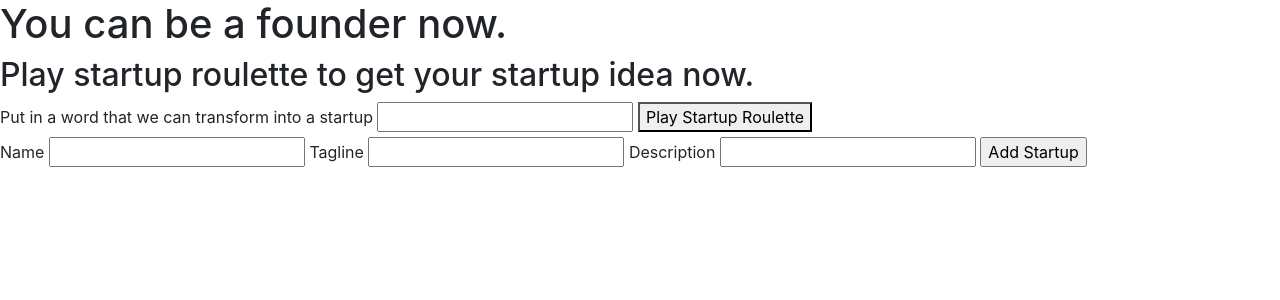
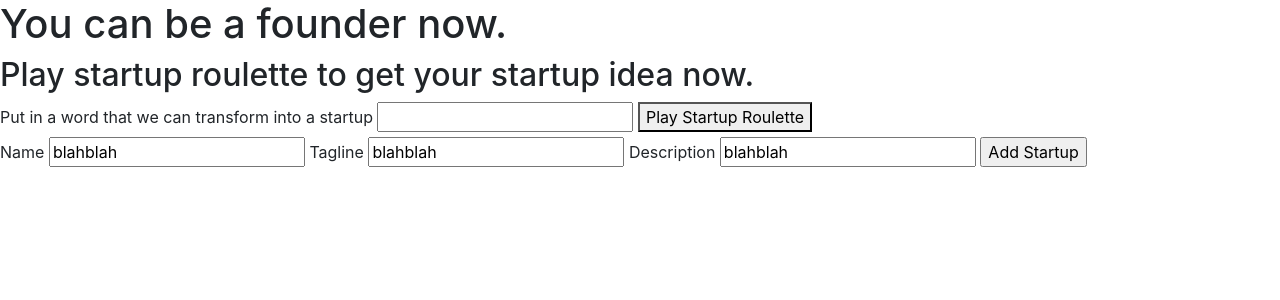
Before and after one commit to noeljane/django_fun, a Django app: page /create/ in a window 1280 px wide. Shown: the part 56-356 px from the top of the page. Run offline with Django 3.2, Linux system fonts and the light colour scheme; the visitor is signed in with stand-in values (Sample User, id 1); some libraries are stand-ins or nearby versions.

Commit message:
fix error with name value change

```diff
--- a/startups/templates/create.html
+++ b/startups/templates/create.html
@@ -31,7 +31,7 @@
         {% csrf_token %}
         {% for field in startup_form %}
           {{field.label}}
-          <input id="{{field.name}} type="text" name="{{field.name}}" />
+          <input id="{{field.name}}" type="text" name="{{field.name}}" value="blahblah" />
           <span class="error text-danger">{{field.errors}}</span>
         {% endfor %}
         <input type="submit" value="Add Startup">
--- a/static/js/main.js
+++ b/static/js/main.js
@@ -5,7 +5,9 @@ $(function () {
   //Variables
   let $oldName = $('#oldName');
   let $nameForm = $('#nameForm')
-  let $newName = $('#Name')
+  let $newName = $('#name')
+  console.log($newName.val())
+
 
 
 
@@ -28,8 +30,15 @@ $(function () {
     evt.preventDefault();
     let rouletteName = shortcut($oldName.val())
     console.log(rouletteName)
+    $newName.val(rouletteName)
     return rouletteName
   };
+
+
+
+
+
+
 
 
 
```
